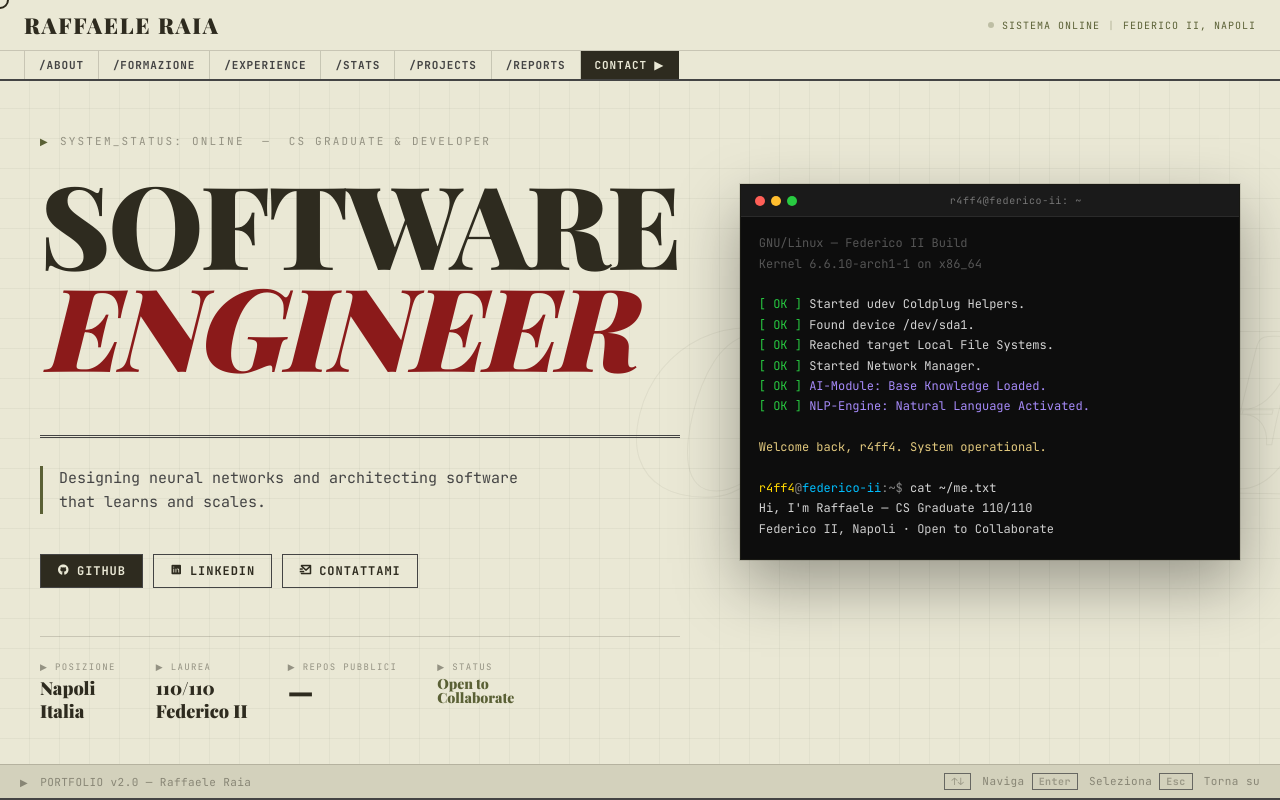
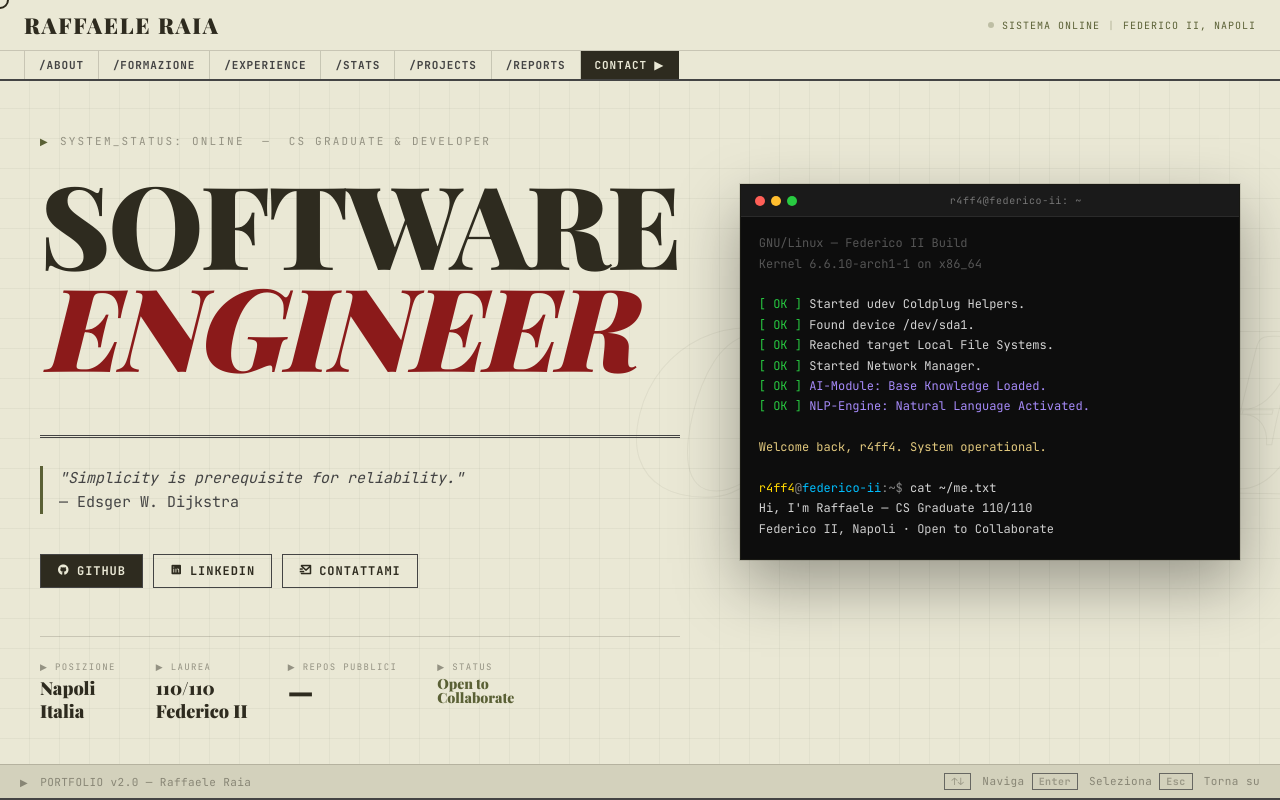
Before and after one commit to GoldStygian/Portfolio, a plain HTML site: page index.html in a window 1280 px wide. Shown: the top 800 px of the page. Drawn offline with nearby package versions, Linux system fonts and the light colour scheme; no server answers; a web font is replaced by a local one.

Commit message:
change description

```diff
--- a/index.html
+++ b/index.html
@@ -110,8 +110,8 @@
                 </h1>
                 <hr class="hero-rule">
                 <p class="hero-deck reveal">
-                    Designing neural networks and architecting software<br>
-                    that learns and scales.<br>
+                    <span style="font-style: italic;">"Simplicity is prerequisite for reliability."</span><br>
+                    — Edsger W. Dijkstra<br>
                 </p>
 
                 <div class="hero-links reveal">
```
